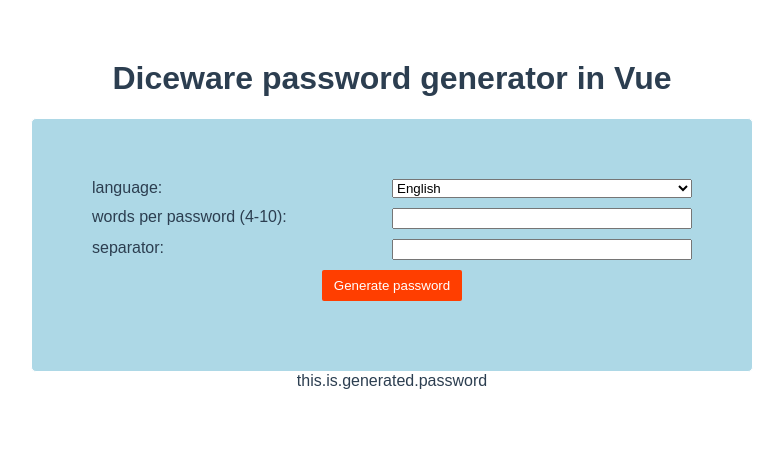
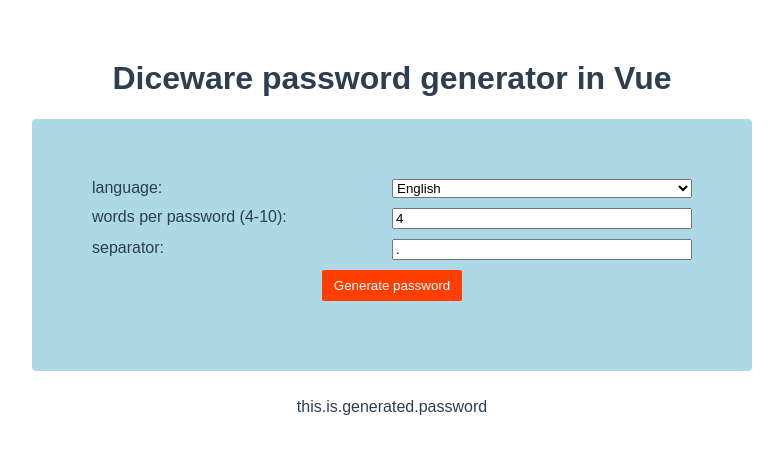
Before and after one commit to MaciekTalaska/vue-diceware, a Vue app: page / in a window 1280 px wide. Shown: the top 454 px of the page, without its empty margins (248-1031 px from the left). Built offline with nearby package versions, Linux system fonts and the light colour scheme.

Commit message:
working version with 1 language

```diff
--- a/src/components/generator.vue
+++ b/src/components/generator.vue
@@ -1,10 +1,11 @@
 <template>
+<div>
     <div class="container">
         <div>
             <label class="column-left" for="language_ctrl">language:</label>
             <select 	class="column-right"
                                 id="language_ctrl"
-                                bind:value={language}
+                                v-bind:value="language"
                                 on:change="{async (e) => loadDicewareWordList() }">
                 <option value="en">English</option>
                 <option value="pl">Polish</option>
@@ -18,7 +19,7 @@
             <input 	id="password_ctrl"
                             class="column-right"
                             type="number"
-                            bind:value={passwordLength}
+                            v-bind:value="passwordLength"
                             onkeyup="this.value=this.value.replace(/[^\d]/,'');"
                             on:change="{validatePasswordLength}"
                             min=4 max=10 vlaue={defaultLength}/>
@@ -28,7 +29,7 @@
                                 for="separator_ctrl">separator:</label>
                 <input 	id="separator_ctrl"
                                 class="column-right"
-                                bind:value={separator} />
+                                v-bind:value="separator" />
         </div>
         <div>
             <button v-on:click="generatePassword">
@@ -36,6 +37,9 @@
             </button>
         </div>
     </div>
+    <!-- this is just temporary -->
+    <p>{{password}}</p>
+</div>
 </template>
 
 <script>
@@ -60,38 +64,28 @@ export default {
         this.language = "en";
         this.separator = ".";
         this.passwordLength = 4;
+        this.password = "";
     },
     mounted() {
         console.log("mounted");
-        // if ( this.repository.has(this.language)) {
-        //     return;
-        // } else {
-        //     let words = getWordsMap(this.language);
-        //     this.repository.set(this.language, words);
-        // }
-        this.updateLanguage(this.language);
+        this.updateLanguageInternal(this.language);
     },
     methods: {
-        updateLanguage: function(language) {
+        updateLanguageInternal: function(language) {
+            console.log('language: ', language);
             getWordsMap(language).then(result => {
                 this.repository.set(this.language, result);
-            // let repository = this.state.repository;
-            // repository.set(language, result);
-            // this.setState({repository: repository});
             })
         },
-        updateLanguageInternal: function(language) {
-            console.log('language: ', language);
+        updateLanguage: function(language) {
+            if (! this.repository.has(language)) {
+                this.repository.set(language, this.repository);
+            }
         },
         generatePassword: function() {
-            console.log("language: ", this.language);
-            console.log('repository: ', this.repository);
-
             this.password = "";
             let words = this.repository.get(this.language);
             let allwords = new Array(this.passwordLength);
-            console.log('allwords: ', allwords);
-            console.log('words acquired. size: ', words.length);
             allwords = allwords.fill().map(() => words[getRandom() % words.length]);
             this.password = allwords.join(this.separator);
 
```
